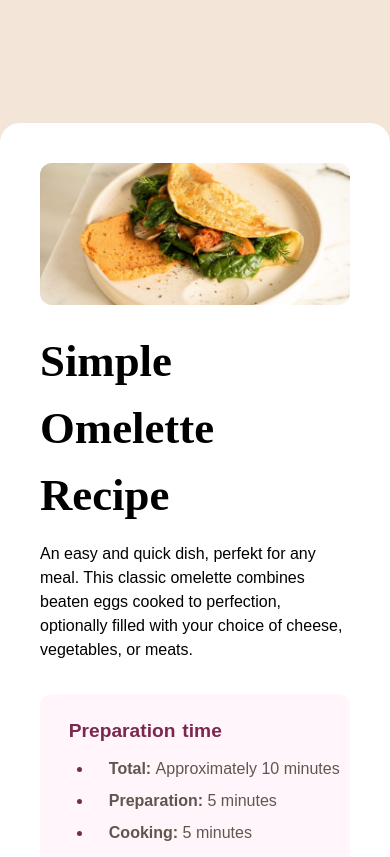
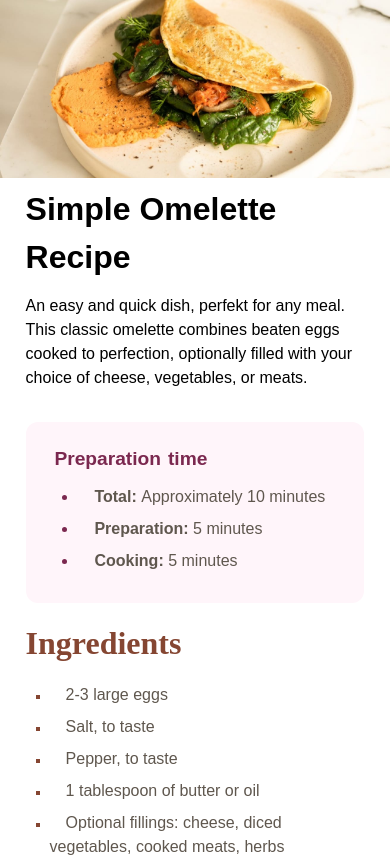
Before and after one commit to hryndi/recipe_page, a React (Vite) app: page / in a window 390 px wide. Shown: the top 857 px of the page. Built offline with nearby package versions, Linux system fonts and the light colour scheme.

Commit message:
added responsiveness for mobile

```diff
--- a/src/App.tsx
+++ b/src/App.tsx
@@ -3,10 +3,12 @@
   return (
     <>
       <main>
-        <img src={previewImage} alt="" /> <h1>Simple Omelette Recipe</h1>
+        <img src={previewImage} alt="" />
+        <div className="content-wrapper">
+          <h1>Simple Omelette Recipe</h1>
           <p className="description">
-          An easy and quick dish, perfekt for any meal. This classic omelette combines beaten eggs cooked to perfection,
-          optionally filled with your choice of cheese, vegetables, or meats.
+            An easy and quick dish, perfekt for any meal. This classic omelette combines beaten eggs cooked to
+            perfection, optionally filled with your choice of cheese, vegetables, or meats.
           </p>
           <div className="preparation-time">
             <h3>Preparation time</h3>
@@ -32,8 +34,8 @@
           <ol className="instructions-ol">
             <li>
               <span>
-              <b>Beat the eggs:</b> In a bowl, beat the eggs with a pinch of salt and pepper until they are well mixed.
-              You can add a tablespoon of water or milk for a fluffier texture.
+                <b>Beat the eggs:</b> In a bowl, beat the eggs with a pinch of salt and pepper until they are well
+                mixed. You can add a tablespoon of water or milk for a fluffier texture.
               </span>
             </li>
             <li>
@@ -43,8 +45,8 @@
             </li>
             <li>
               <span>
-              <b>Cook the omelette:</b> Once the butter is melted and bubbling, pour in the eggs. Tilt the pan to ensure
-              the eggs evenly coat the surface
+                <b>Cook the omelette:</b> Once the butter is melted and bubbling, pour in the eggs. Tilt the pan to
+                ensure the eggs evenly coat the surface
               </span>
             </li>
             <li>
@@ -83,6 +85,7 @@
               <td>Fat</td> <td>22g</td>
             </tr>
           </table>
+        </div>
       </main>
     </>
   );
--- a/src/index.css
+++ b/src/index.css
@@ -159,3 +159,21 @@
 tr:last-child {
   border-bottom: 0px;
 }
+
+@media all and (max-width: 500px) {
+  body {
+    padding-block: 0;
+  }
+  main {
+    padding: 0;
+  }
+  img {
+    border-radius: 0;
+  }
+  .content-wrapper {
+    padding-inline: 1.6rem;
+  }
+  td {
+    padding-left: 0.8rem;
+  }
+}
```
Lines whose indentation alone changed are shown as unchanged.
